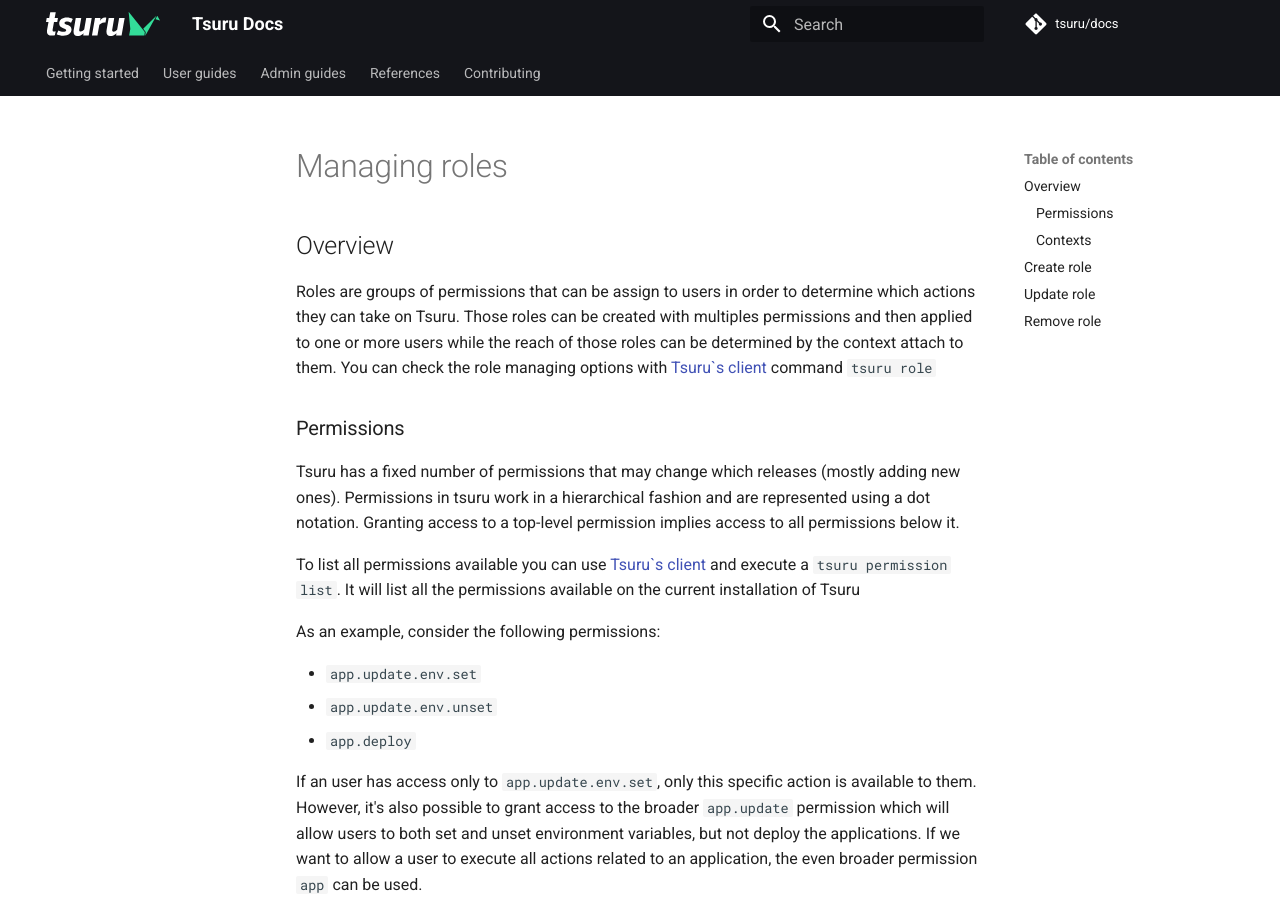
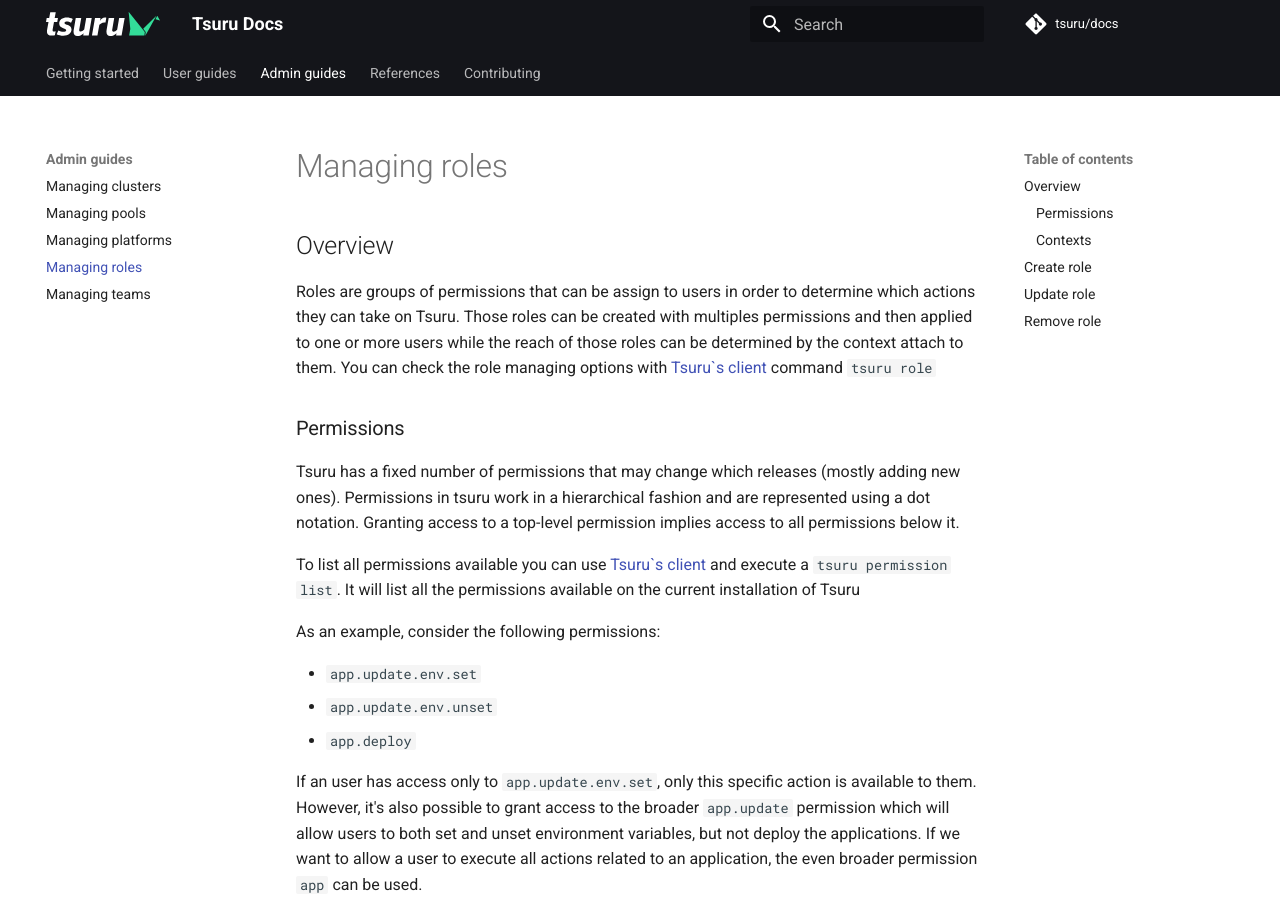
Before and after one commit to tsuru/docs, an MkDocs documentation site: the page built from src/admin_guides/managing_roles.md, in a window 1280 px wide and 900 px high. Built offline with MkDocs 1.6.1 and Material for MkDocs 9.7.7, drawn with Linux system fonts in a browser that asks for light colours; comment, search, counter and statistics services are not loaded.

Commit message:
add managing roles do side menu

```diff
--- a/mkdocs.yml
+++ b/mkdocs.yml
@@ -55,6 +55,7 @@
   - Managing clusters: ./admin_guides/managing_clusters.md
   - Managing pools: ./admin_guides/managing_pools.md
   - Managing platforms: ./admin_guides/managing_platforms.md
+  - Managing roles: ./admin_guides/managing_roles.md
   - Managing teams: ./admin_guides/managing_teams.md
 
 - References:
```
